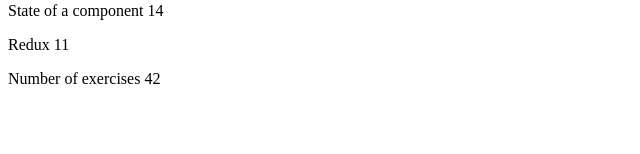
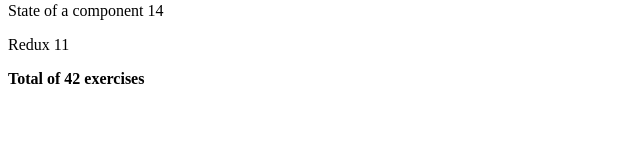
Before and after one commit to TheJiahao/fullstack, a React (Vite) app in the folder osa2/kurssitiedot/: page / in a window 1280 px wide. Shown: the part 146-300 px from the top of the page, without its empty margins (0-640 px from the left). Built offline with nearby package versions, Linux system fonts and the light colour scheme.

Commit message:
Refaktoroi kurssien lukumäärä

```diff
--- a/osa2/kurssitiedot/src/Course.jsx
+++ b/osa2/kurssitiedot/src/Course.jsx
@@ -34,9 +34,11 @@ const Total = (props) => {
   }
 
   return (
-    <>
-      <p>Number of exercises {sum}</p>
-    </>
+    <div>
+      <p>
+        <b>Total of {sum} exercises</b>
+      </p>
+    </div>
   );
 };
 
```
